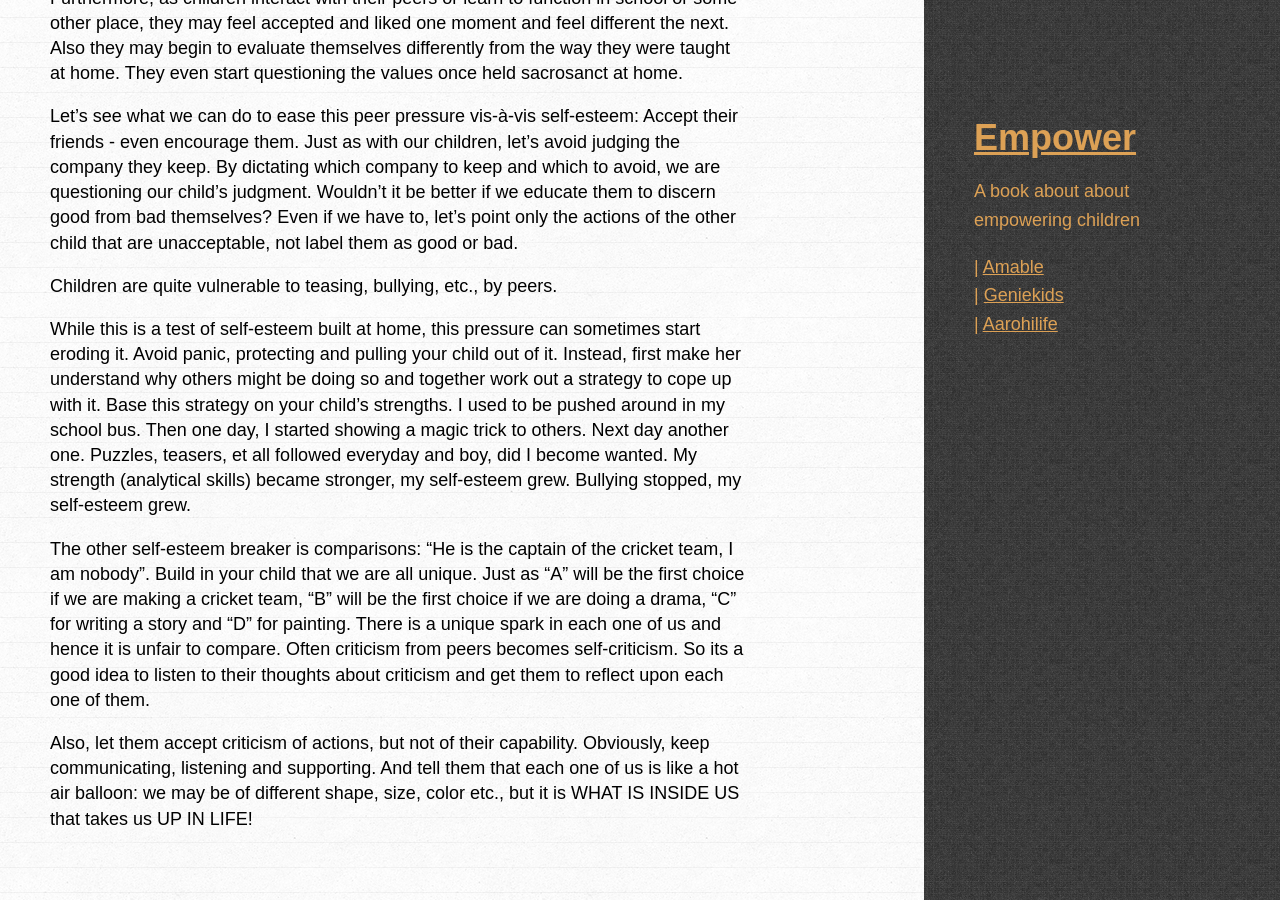
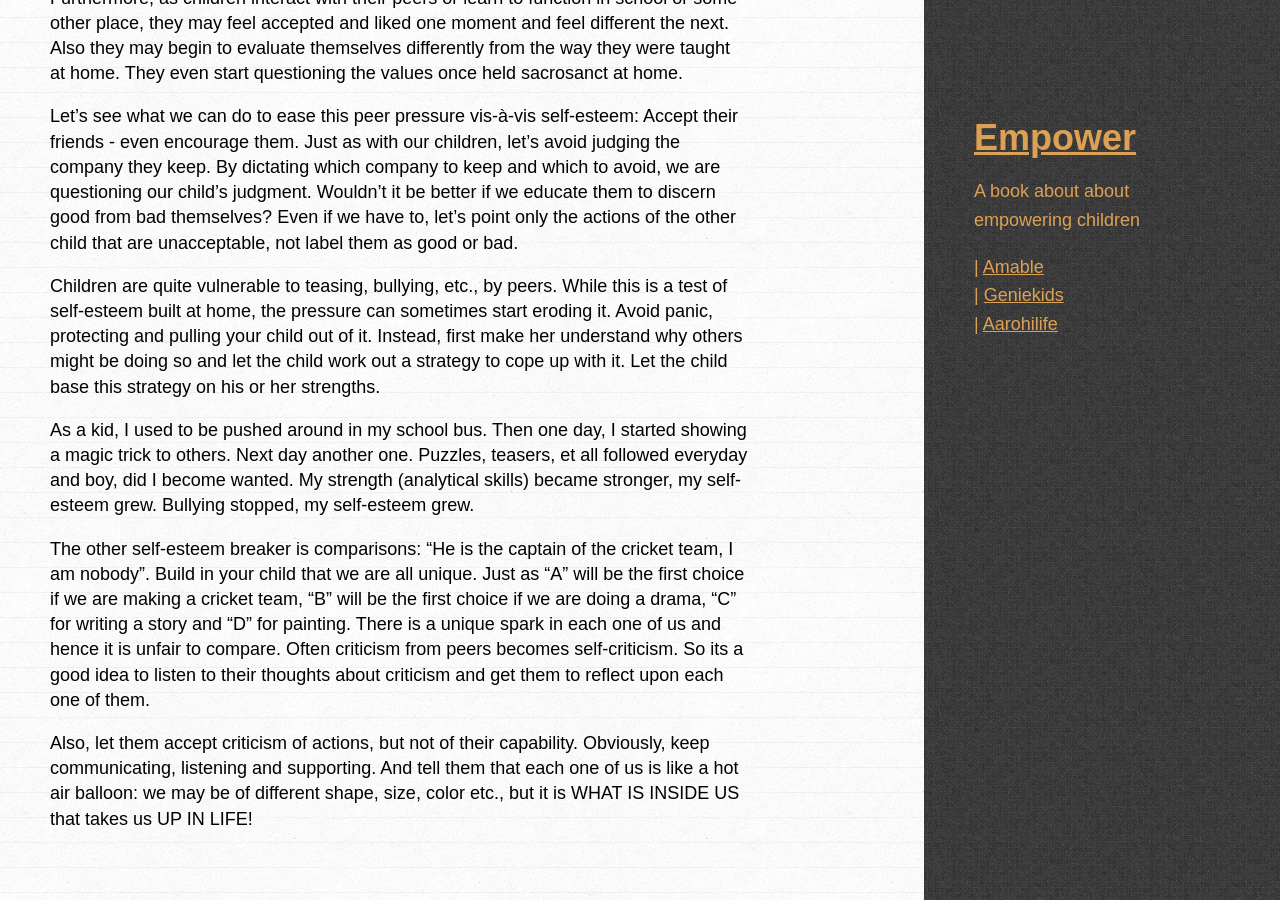
Before and after one commit to amitkaps/empower, a Jekyll site: the page built from _posts/2013-08-01-peers.md, in a window 1280 px wide and 900 px high, scrolled down 843 px. Built offline with Jekyll 4.4.1, drawn with Linux system fonts in a browser that asks for light colours; some web fonts are replaced.

Commit message:
Updated 2013-08-01-peers.md

```diff
--- a/_posts/2013-08-01-peers.md
+++ b/_posts/2013-08-01-peers.md
@@ -36,12 +36,12 @@ influence on their self-esteem comes from their friends and peers.
 As they grow, children become increasingly sensitive to the evaluations of their peers. Furthermore, as children interact with their peers or learn to function in school or some other place, they may feel accepted and liked one moment and feel different the next. Also they may begin to evaluate themselves differently from the way they were taught at home. They even start questioning the values once held sacrosanct at home.
 
 Let’s see what we can do to ease this peer pressure vis-à-vis self-esteem:
-Accept their friends - even encourage them. Just as with our children, let’s avoid judging the company they keep. By dictating which company to keep and which to avoid, we are questioning our child's judgment. Wouldn't it be better if we educate them to discern good from bad themselves? Even if we have to, let’s point only the actions of the other child
-that are unacceptable, not label them as good or bad.
+Accept their friends - even encourage them. Just as with our children, let’s avoid judging the company they keep. By dictating which company to keep and which to avoid, we are questioning our child's judgment. Wouldn't it be better if we educate them to discern good from bad themselves? Even if we have to, let’s point only the actions of the other child that are unacceptable, not label them as good or bad.
 
 Children are quite vulnerable to teasing, bullying, etc., by peers.
+While this is a test of self-esteem built at home, the pressure can sometimes start eroding it. Avoid panic, protecting and pulling your child out of it. Instead, first make her understand why others might be doing so and let the child work out a strategy to cope up with it. Let the child base this strategy on his or her strengths.
 
-While this is a test of self-esteem built at home, this pressure can sometimes start eroding it. Avoid panic, protecting and pulling your child out of it. Instead, first make her understand why others might be doing so and together work out a strategy to cope up with it. Base this strategy on your child's strengths. I used to be pushed around in my school bus. Then one day, I started showing a magic trick to others. Next day another one. Puzzles, teasers, et all followed everyday and boy, did I become wanted. My strength (analytical skills) became stronger, my self-esteem grew. Bullying stopped, my self-esteem grew.
+As a kid, I used to be pushed around in my school bus. Then one day, I started showing a magic trick to others. Next day another one. Puzzles, teasers, et all followed everyday and boy, did I become wanted. My strength (analytical skills) became stronger, my self-esteem grew. Bullying stopped, my self-esteem grew.
 
 The other self-esteem breaker is comparisons: "He is the captain of the cricket team, I am nobody". Build in your child that we are all unique. Just as "A" will be the first choice if we are making a cricket team, "B" will be the first choice if we are doing a drama, "C" for writing a story and "D" for painting. There is a unique spark in each one of us and hence it is unfair to compare. Often criticism from peers becomes self-criticism. So its a good idea to listen to their thoughts about criticism and get them to reflect upon each one of them.
 
```
